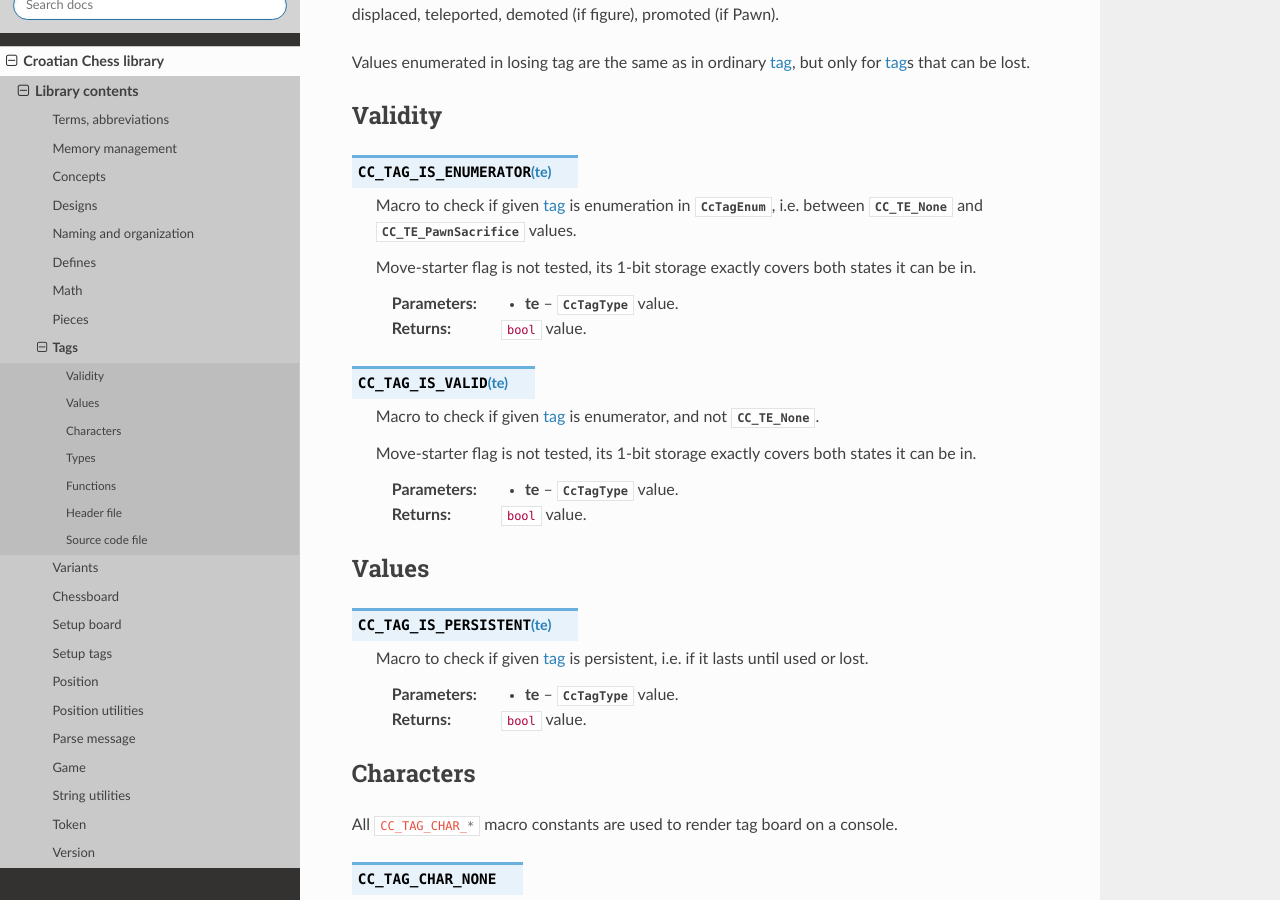
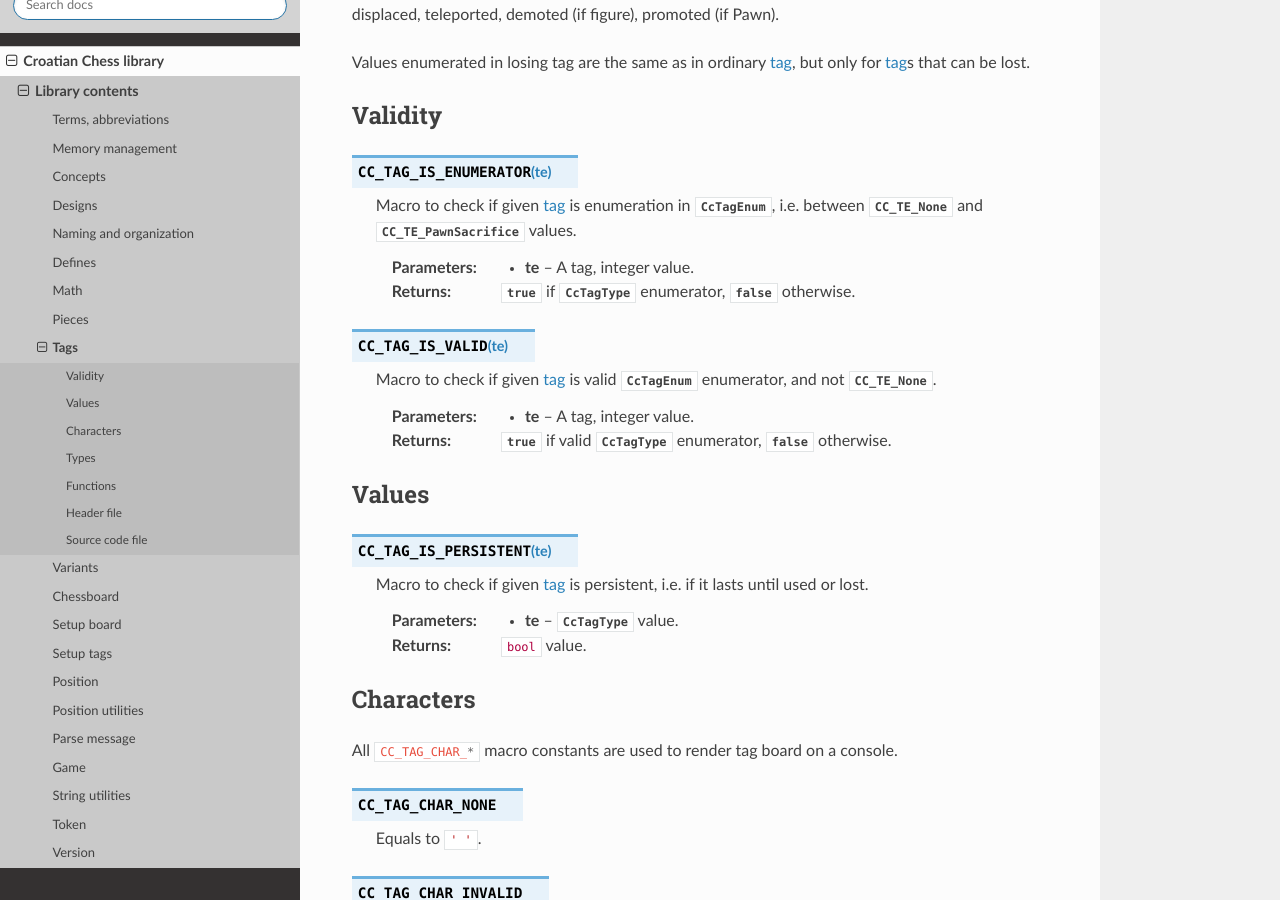
Before and after one commit to mmlacak/crochess, a Sphinx documentation site: the page built from docs/source/libcc/cctags.rst, in a window 1280 px wide and 900 px high, scrolled down 302 px. Built offline with Sphinx 7.4.7 and the Read the Docs theme 3.1.0, drawn with Linux system fonts in a browser that asks for light colours.

Commit message:
Added game status validity macros + docs.

```diff
--- a/docs/source/conf.py
+++ b/docs/source/conf.py
@@ -26,10 +26,10 @@ copyright = '2021, Mario Mlačak'
 author = 'Mario Mlačak'
 
 # The short X.Y version
-version = "0.0.0.11:1161+20241122.004911"   # docs-new-lib-short-version-major-minor-feature-commit+meta~breaks-place-marker
+version = "0.0.0.12:1162+20241122.010950"   # docs-new-lib-short-version-major-minor-feature-commit+meta~breaks-place-marker
 
 # The full version, including alpha/beta/rc tags
-release = "0.0.0.11:1161+20241122.004911"   # docs-new-lib-full-version-major-minor-feature-commit+meta~breaks-place-marker
+release = "0.0.0.12:1162+20241122.010950"   # docs-new-lib-full-version-major-minor-feature-commit+meta~breaks-place-marker
 
 
 # -- General configuration ---------------------------------------------------
--- a/docs/source/libcc/cctags.rst
+++ b/docs/source/libcc/cctags.rst
@@ -33,22 +33,18 @@ Validity
     i.e. between :c:enumerator:`CC_TE_None` and :c:enumerator:`CC_TE_PawnSacrifice`
     values.
 
-    Move-starter flag is not tested, its 1-bit storage exactly covers both
-    states it can be in.
-
-    :param te: :c:type:`CcTagType` value.
-    :returns: :c:`bool` value.
+    :param te: A tag, integer value.
+    :returns: :c:data:`true` if :c:type:`CcTagType` enumerator,
+              :c:data:`false` otherwise.
 
 .. c:macro:: CC_TAG_IS_VALID(te)
 
-    Macro to check if given :term:`tag` is enumerator, and not
-    :c:enumerator:`CC_TE_None`.
+    Macro to check if given :term:`tag` is valid :c:enum:`CcTagEnum` enumerator,
+    and not :c:enumerator:`CC_TE_None`.
 
-    Move-starter flag is not tested, its 1-bit storage exactly covers both
-    states it can be in.
-
-    :param te: :c:type:`CcTagType` value.
-    :returns: :c:`bool` value.
+    :param te: A tag, integer value.
+    :returns: :c:data:`true` if valid :c:type:`CcTagType` enumerator,
+              :c:data:`false` otherwise.
 
 .. _lbl-libcc-cctags-values:
 
```
Also changed, not shown: README.md (+2 -2 lines), docs/source/libcc/ccgame.rst (+18 -0 lines), docs/source/libcc/ccpiece.rst (+10 -8 lines), 4 other files.
